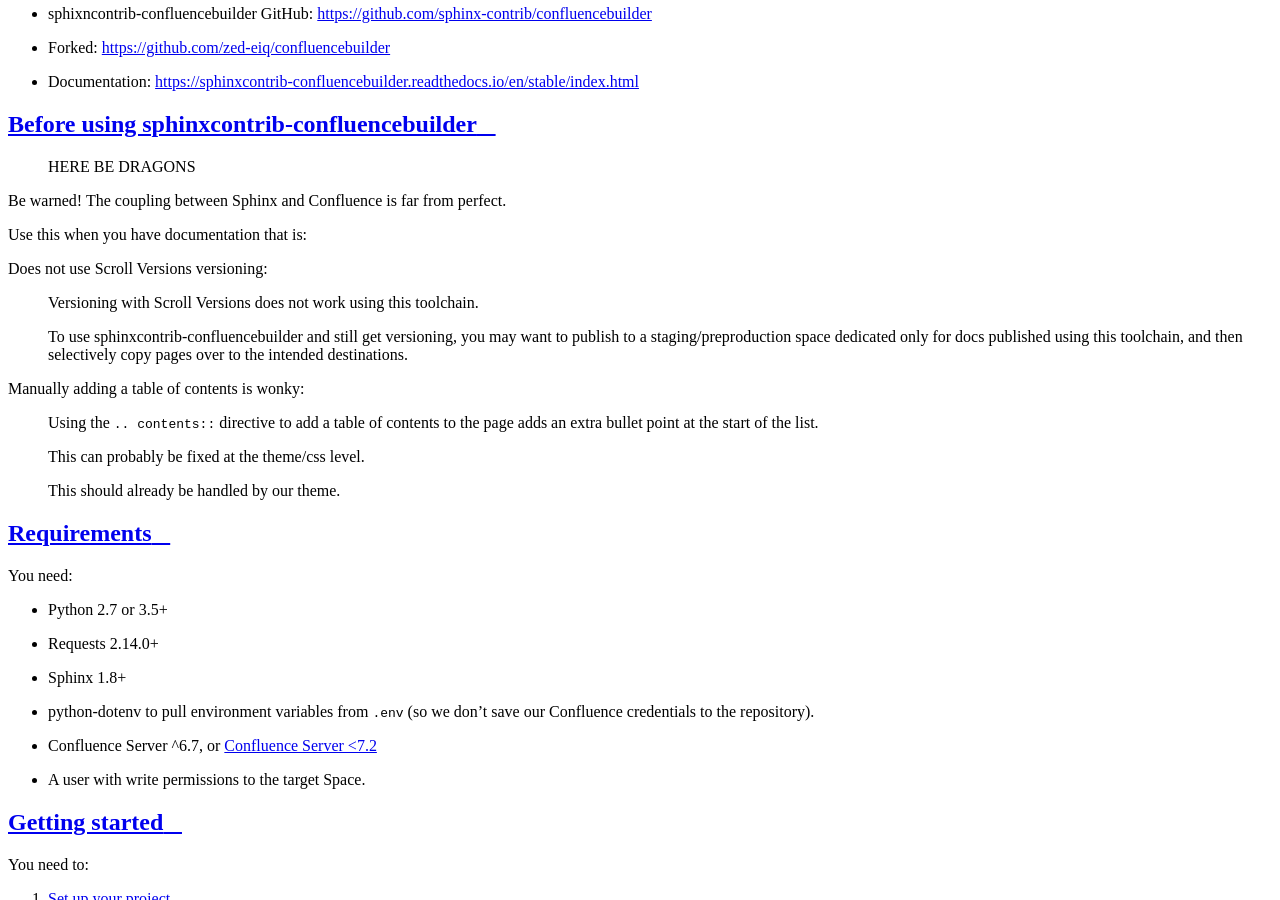
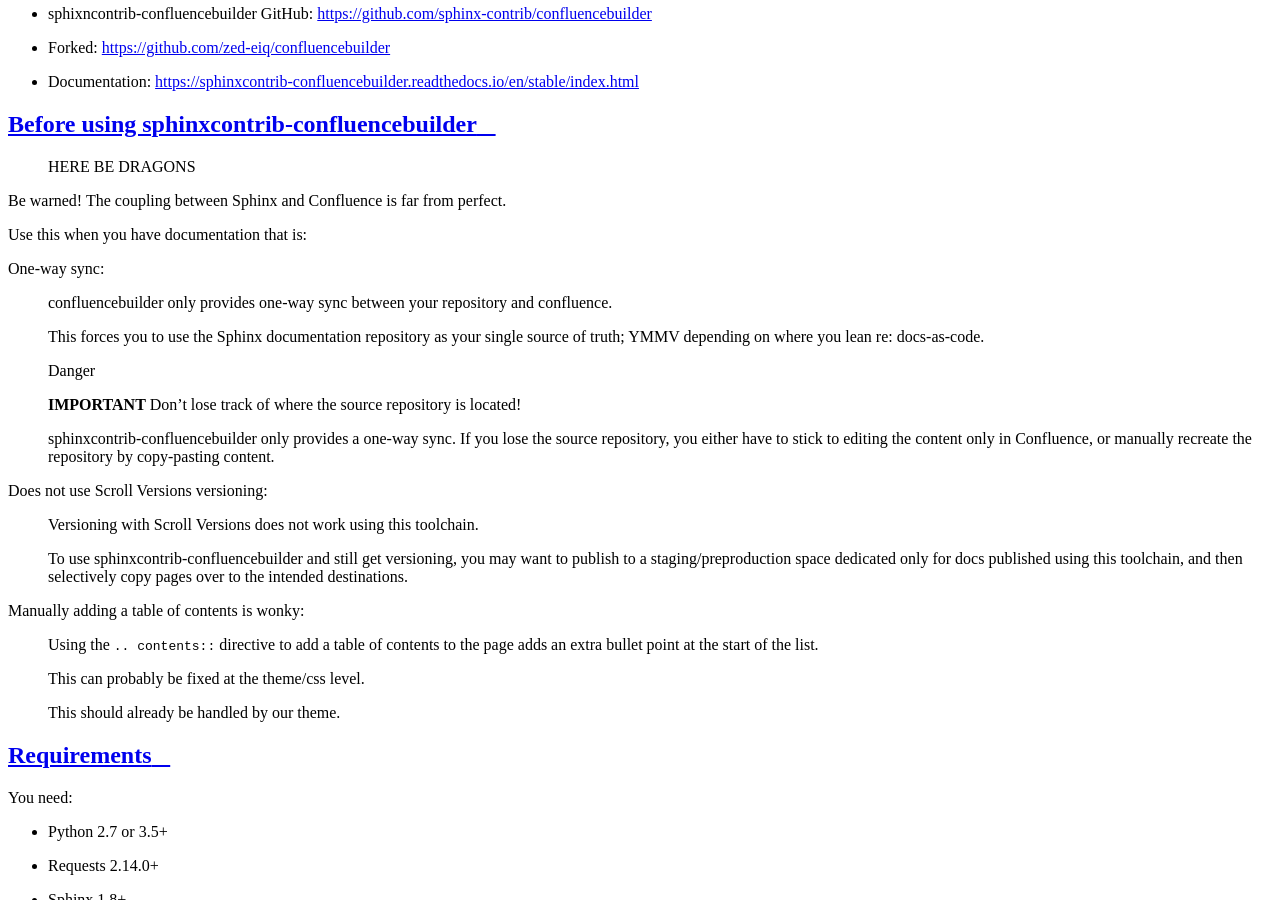
Before and after one commit to zed-eiq/how-to-use-sphinxcontrib-confluencebuilder, a Sphinx documentation site: the page built from source/index.rst, in a window 1280 px wide and 900 px high, scrolled down 1234 px. Built offline with Sphinx 7.4.7 and the Read the Docs theme 2.0.0, drawn with Linux system fonts in a browser that asks for light colours; some of the changed text lies outside the part shown.

Commit message:
added info re: one-way sync and warning to not lose the repo (!!!)

```diff
--- a/source/index.rst
+++ b/source/index.rst
@@ -55,6 +55,21 @@
 
 Use this when you have documentation that is:
 
+:One-way sync:
+  confluencebuilder only provides one-way sync
+  between your repository and confluence.
+
+  This forces you to use the Sphinx documentation
+  repository as your single source of truth;
+  YMMV depending on where you lean re: docs-as-code.
+
+  ..  DANGER:: **IMPORTANT** Don't lose track of where the source
+      repository is located!
+
+      sphinxcontrib-confluencebuilder only provides a one-way sync.
+      If you lose the source repository, you either have to stick
+      to editing the content only in Confluence, or manually
+      recreate the repository by copy-pasting content.
 :Does not use Scroll Versions versioning:
   Versioning with Scroll Versions does not work
   using this toolchain.
@@ -192,6 +207,18 @@
   This acts as a sanity check when hitting publish,
   so that we are doubly sure that we are publishing
   to the correct ``TARGET_PARENT_PAGE``.
+
+  To find the page ID of the ``TARGET_PARENT_PAGE``,
+  navigate to the page in Confluence, and open
+  **Page Information**. The page ID can be found in the
+  URL of the page, which should look like this:
+
+  ..  code-block::
+
+      https://docs.eclecticiq.com/pages/viewinfo.action?pageId=41381991
+
+  Take the value of ``pageId`` — which is ``41381991`` here —
+  and set it as the value of ``TARGET_PARENT_PAGE_ID``.
 
 Write content!
 ----------------
```
